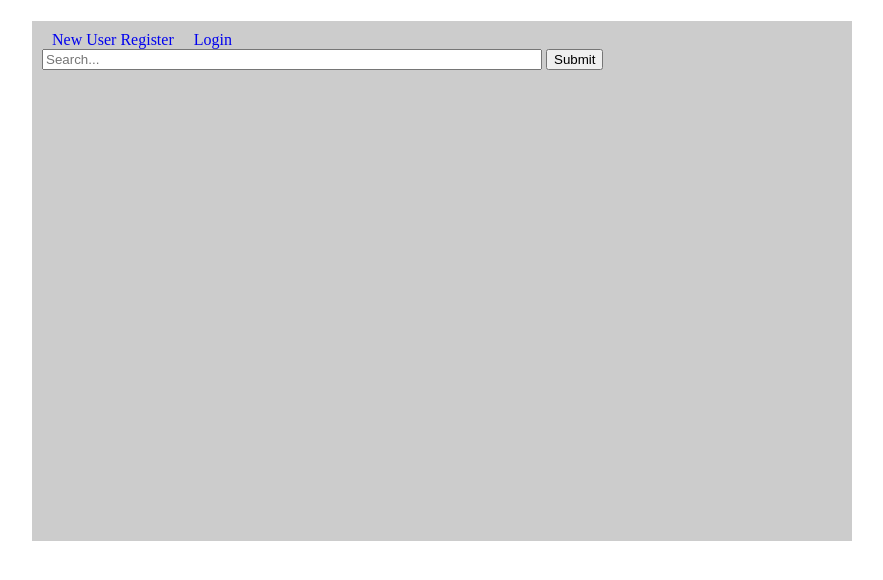
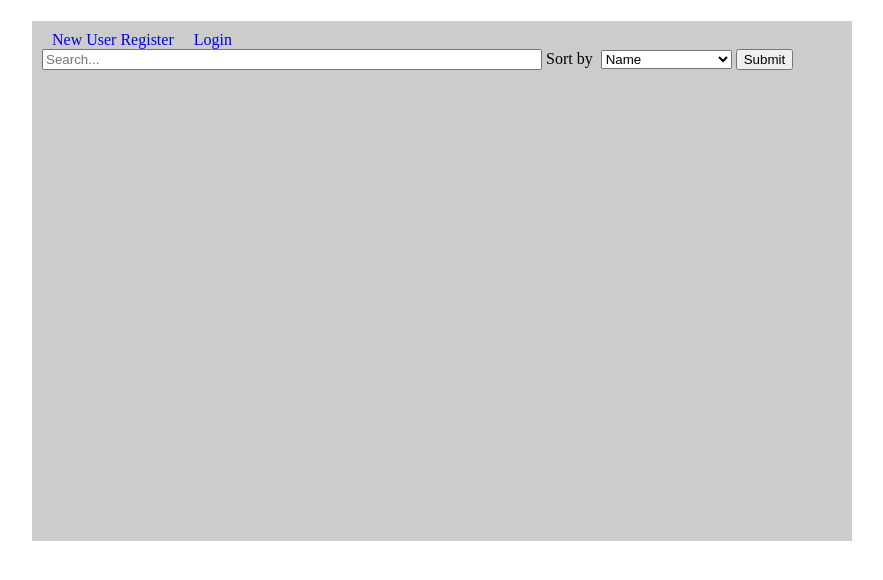
Before and after one commit to 13djwright/EcommerceWebsite, a PHP site: page / in a window 1280 px wide. Shown: the part 45-625 px from the top of the page, without its empty margins (198-1081 px from the left). Run offline with PHP 8.4, Linux system fonts and the light colour scheme; data that the repository does not hold is empty.

Commit message:
added correct links to all pages. Implemented Sort by option on index.php. Added to TODO list.

```diff
--- a/account.php
+++ b/account.php
@@ -1,4 +1,3 @@
-<!-- this is a template for making new pages -->
 <html>
 	<head>
 		<title>S&W Home</title>
@@ -32,8 +31,8 @@
 						if($liRole == "MANAGER") {
 							echo "<a href='./statistics.php'>Statistics</a>";
 						}
-						echo "<a href='./logout.php'>Logout</a>";i
 						echo "<a href='./account.php' class='active'>Account Settings</a>";
+						echo "<a href='./logout.php'>Logout</a>";
 					}
 					else {
 						echo "<a href='./registration.php'>New User Register</a>";
--- a/basket.php
+++ b/basket.php
@@ -33,6 +33,7 @@
 						echo "<a href='./statistics.php'>Statistics</a>";
 					}
 				?>
+				<a href="./account.php">Account Settings</a>
 				<a href="./logout.php">Logout</a>
 			</div>
 
--- a/index.php
+++ b/index.php
@@ -32,8 +32,8 @@
 						if($liRole == "MANAGER") {
 							echo "<a href='./statistics.php'>Statistics</a>";
 						}
+						echo "<a href='./account.php'>Account Settings</a>";
 						echo "<a href='./logout.php'>Logout</a>";
-						echo "<a href='./account.php'>Account Settings</a>";
 					}
 					else {
 						echo "<a href='./registration.php'>New User Register</a>";
@@ -44,6 +44,12 @@
 			<div id="searching">
 				<form method="post" action="<?php echo htmlspecialchars($_SERVER["PHP_SELF"]);?>">
 					<input type="text" name="search" placeholder="Search...">
+					<span>Sort by&nbsp;</span>
+					<select name="sort" id="sort">
+						<option value="alphabetical" <?php if($_POST['sort'] == "alphabetical") { echo 'selected="selected"';} ?>>Name</option>
+						<option value="price-asc-rank" <?php if($_POST['sort'] == "price-asc-rank") { echo 'selected="selected"';} ?>>Price: Low to High</option>
+						<option value="price-desc-rank"<?php if($_POST['sort'] == "price-desc-rank") { echo 'selected="selected"';} ?>>Price: High to Low</option>
+					</select>
 					<input type="submit" value="Submit">
 				</form>
 			</div>
@@ -53,9 +59,24 @@
 				   if($_SERVER["REQUEST_METHOD"] == "POST") {
 						if(!empty($_POST["search"])) {
 							$search = test_input($_POST["search"]);
-							$param = "%{$_POST[search]}%";
-							$stmt = $conn->prepare("SELECT id,name,price,quantity FROM products WHERE name LIKE ?");
-							$stmt->bind_param("s",$param);
+							$sort = test_input($_POST["sort"]);
+							$sort_param = "";
+							if($sort == "name") {
+								$sort_param = "name asc";
+							}
+							else if($sort == "price-asc-rank") {
+								$sort_param = "price asc";
+							}
+							else if($sort == "price-desc-rank") {
+								$sort_param = "price desc";
+							}
+							else {
+								$sort_param = "name asc";
+							}
+							$_SESSION['sort'] = $sort_param;
+							$param = "%{$search}%";
+							$stmt = $conn->prepare("SELECT id,name,price,quantity FROM products WHERE name LIKE ? ORDER BY {$sort_param}");
+							$stmt->bind_param("s", $param);
 							$stmt->execute();
 							$stmt->bind_result($id,$name,$price,$quantity);
 							while ($stmt->fetch()) {
--- a/previous_orders.php
+++ b/previous_orders.php
@@ -31,6 +31,7 @@
 						echo "<a href='./statistics.php'>Statistics</a>";
 					}
 				?>
+				<a href="./account.php">Account Settings</a>
 				<a href="./logout.php">Logout</a>
 			</div>
 
--- a/products.php
+++ b/products.php
@@ -32,6 +32,7 @@
 						if($liRole == "MANAGER") {
 							echo "<a href='./statistics.php'>Statistics</a>";
 						}
+						echo "<a href='./account.php'>Account Settings</a>";
 						echo "<a href='./logout.php'>Logout</a>";
 					}
 					else {
--- a/statistics.php
+++ b/statistics.php
@@ -32,6 +32,7 @@
                             echo "<a href='./statistics.php' class='active'>Statistics</a>";
 
                         }
+						echo "<a href='./account.php'>Account Settings</a>";
 						echo "<a href='./logout.php'>Logout</a>";
 					}
 					else {
```
Also changed, not shown: 1 other file.
